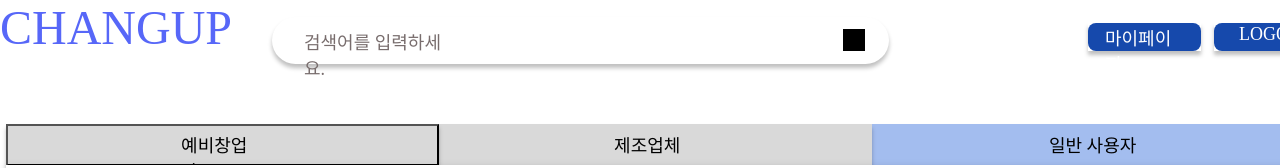
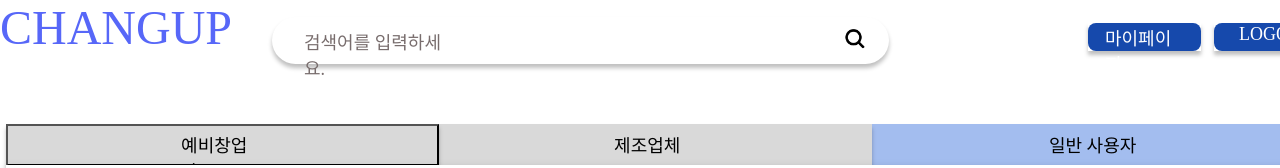
Before and after one commit to rlaehgus06/RealHipHop, a React (Create React App) app: page /Second_Main_Formal in a window 1280 px wide. Shown: the top 168 px of the page. Built offline with nearby package versions, Linux system fonts and the light colour scheme.

Commit message:
css 돋보기 추가

```diff
--- a/src/gyunghyun2/desktop2.css
+++ b/src/gyunghyun2/desktop2.css
@@ -119,6 +119,10 @@
 	position:absolute;
 	left:0.5px;
 	top:0.5px;
+	background-image:url(./images/10.PNG);
+	background-repeat:no-repeat;
+	background-size:cover;
+
 }
 .ei60_55_28_102 {
 	color:rgba(120.06249949336052, 109.05677005648613, 109.05677005648613, 1);
```
Also changed, not shown: src/gyunghyun2/images/10.PNG (added).
